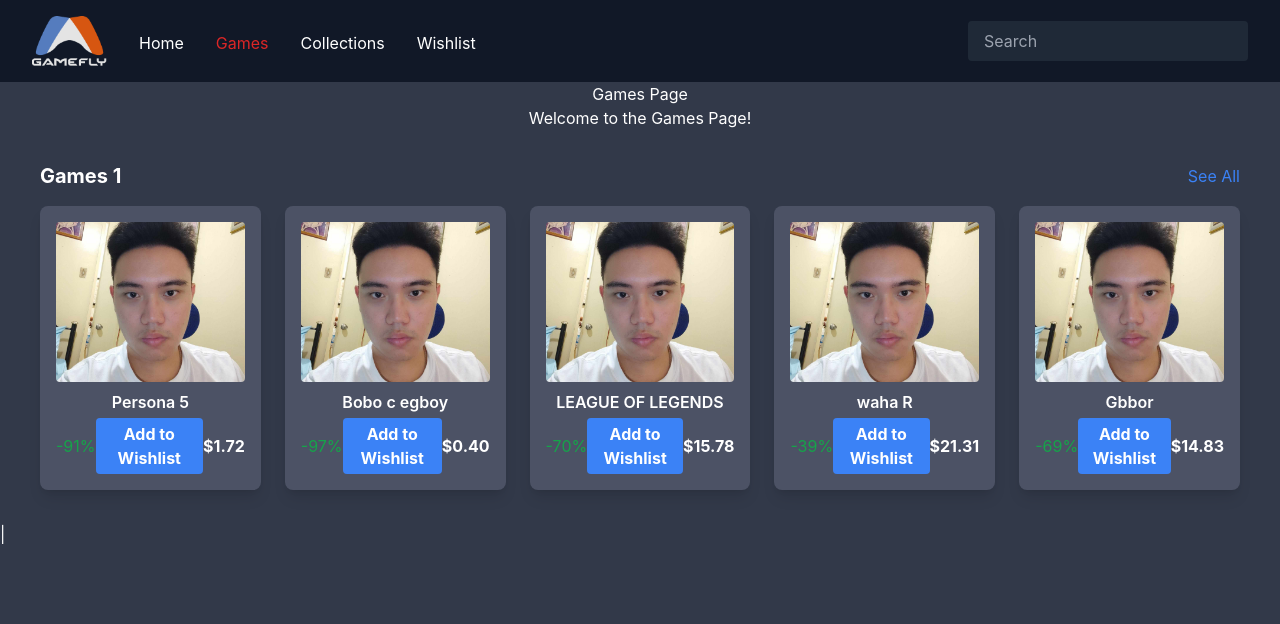
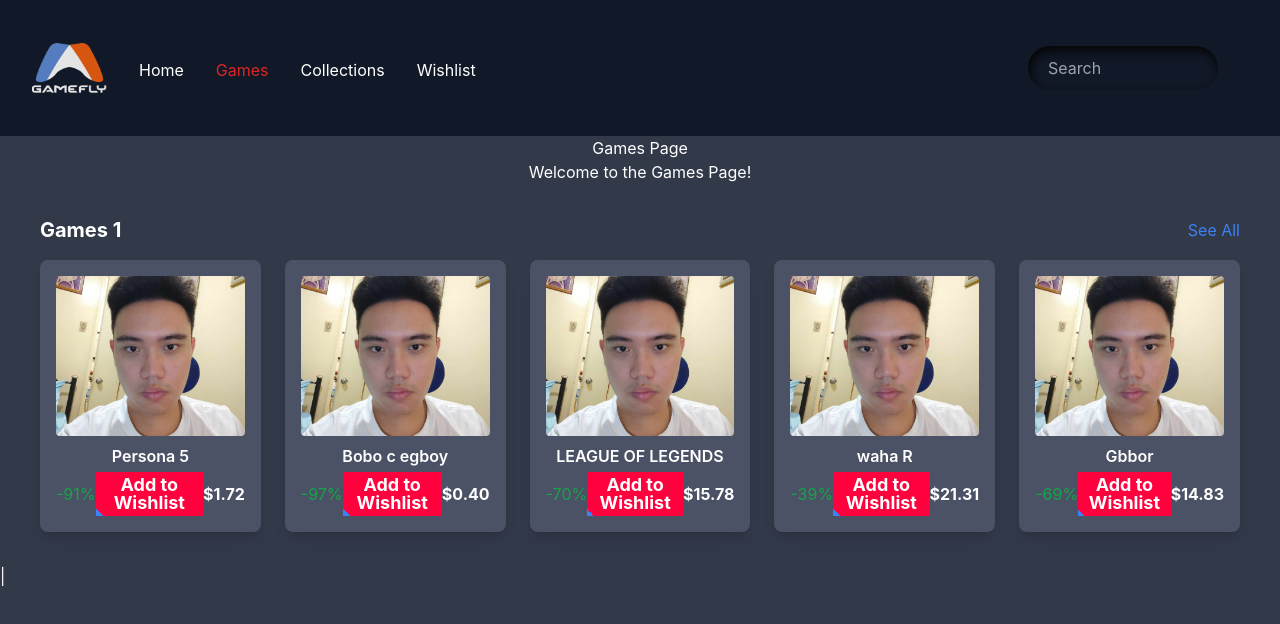
Before and after one commit to iitristan/steamgamingblog, a React (Create React App) app: page /games in a window 1280 px wide. Shown: the top 624 px of the page. Built offline with nearby package versions, Linux system fonts and the light colour scheme.

Commit message:
updated button designs

```diff
--- a/src/components/Navbar.jsx
+++ b/src/components/Navbar.jsx
@@ -29,7 +29,7 @@
           <input
             type="text"
             placeholder="Search"
-            className="px-4 py-2 rounded bg-gray-800 text-white focus:outline-none"
+            className="searchbar px-4 py-2 rounded bg-gray-600 text-white focus:outline-none"
           />
         </div>
       </div>
--- a/src/components/NewDeals.jsx
+++ b/src/components/NewDeals.jsx
@@ -20,7 +20,7 @@
         <h3 className="text-md font-semibold truncate">{deal.name}</h3>
         <div className="flex justify-between items-center mt-1">
           <span className="text-green-600">{deal.discount}</span>
-          <button className="bg-blue-500 hover:bg-blue-700 text-white font-bold py-1 px-2 rounded">
+          <button className="bg-blue-500 hover:bg-blue-700 text-white font-bold py-1 px-2">
             Add to Wishlist
           </button>
           <span className="font-bold">{deal.price}</span>
--- a/src/index.css
+++ b/src/index.css
@@ -30,3 +30,109 @@
 .gamecard {
   background-color: #4C5265;
 }
+
+.searchbar{
+  margin: 30px;
+  background: none;
+  border: none;
+  outline: none;
+  max-width: 190px;
+  padding: 10px 20px;
+  font-size: 16px;
+  border-radius: 9999px;
+  box-shadow: inset 2px 5px 10px rgb(5, 5, 5);
+  color: #fff;
+
+}
+
+button,
+button::after {
+ font-size: 18px;
+ background: linear-gradient(45deg, transparent 5%, #ff013c 5%);
+ border: 0;
+ color: #fff;
+ line-height: 1;
+ outline: transparent;
+ position: relative;
+}
+
+button::after {
+ --slice-0: inset(50% 50% 50% 50%);
+ --slice-1: inset(80% -6px 0 0);
+ --slice-2: inset(50% -6px 30% 0);
+ --slice-3: inset(10% -6px 85% 0);
+ --slice-4: inset(40% -6px 43% 0);
+ --slice-5: inset(80% -6px 5% 0);
+ content: "Add to Wishlist";
+ display: block;
+ position: absolute;
+ top: 0;
+ left: 0;
+ right: 0;
+ bottom: 0;
+ background: linear-gradient(45deg, transparent 3%, #00e6f6 3%, #00e6f6 5%, #ff013c 5%);
+ text-shadow: -3px -3px 0px #f8f005, 3px 3px 0px #00e6f6;
+ clip-path: var(--slice-0);
+}
+
+button:hover::after {
+ animation: 1s glitch;
+ animation-timing-function: steps(2, end);
+}
+
+@keyframes glitch {
+ 0% {
+  clip-path: var(--slice-1);
+  transform: translate(-20px, -10px);
+ }
+
+ 10% {
+  clip-path: var(--slice-3);
+  transform: translate(10px, 10px);
+ }
+
+ 20% {
+  clip-path: var(--slice-1);
+  transform: translate(-10px, 10px);
+ }
+
+ 30% {
+  clip-path: var(--slice-3);
+  transform: translate(0px, 5px);
+ }
+
+ 40% {
+  clip-path: var(--slice-2);
+  transform: translate(-5px, 0px);
+ }
+
+ 50% {
+  clip-path: var(--slice-3);
+  transform: translate(5px, 0px);
+ }
+
+ 60% {
+  clip-path: var(--slice-4);
+  transform: translate(5px, 10px);
+ }
+
+ 70% {
+  clip-path: var(--slice-2);
+  transform: translate(-10px, 10px);
+ }
+
+ 80% {
+  clip-path: var(--slice-5);
+  transform: translate(20px, -10px);
+ }
+
+ 90% {
+  clip-path: var(--slice-1);
+  transform: translate(-10px, 0px);
+ }
+
+ 100% {
+  clip-path: var(--slice-1);
+  transform: translate(0);
+ }
+}
```
